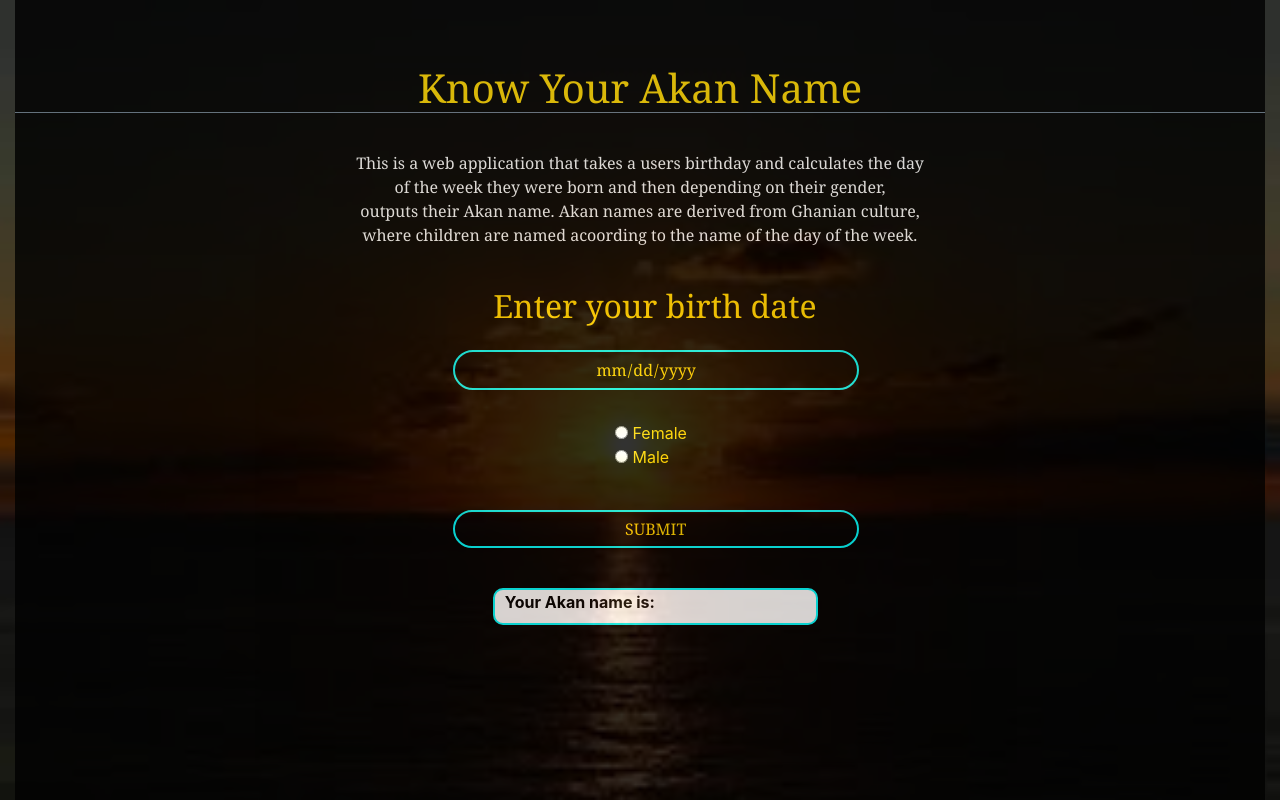
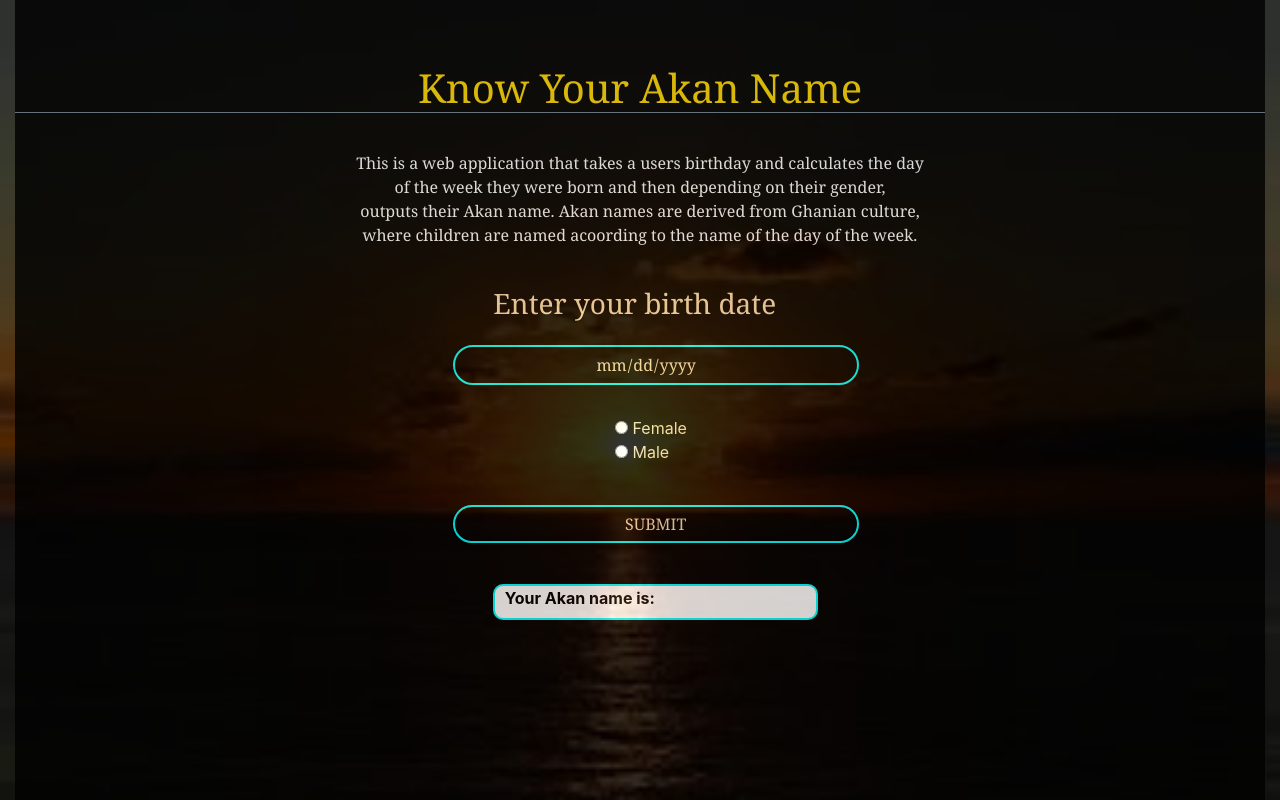
Before and after one commit to IreneMercy/Kan-Names, a plain HTML site: page index.html in a window 1280 px wide. Drawn offline with nearby package versions, Linux system fonts and the light colour scheme.

Commit message:
add a different header on the form

```diff
--- a/css/style.css
+++ b/css/style.css
@@ -36,7 +36,7 @@
 
 #birth{
   border-radius: 20px;
-  color:gold;
+  color:wheat;
   font-family: georgia;
   text-align: center;
   padding-top: 5px;
@@ -51,7 +51,7 @@
 }
 
 #gender{
-  color:gold;
+  color:wheat;
 }
 
 #genders{
@@ -61,7 +61,7 @@
 
 #submitButton{
   border-radius:20px;
-  color:gold;
+  color:wheat;
   font-family: georgia;
   border:2px solid cyan;
   background-color: transparent;
@@ -98,7 +98,7 @@
 
 
 #birth-date{
-  color:gold;
+  color:wheat;
   padding-top:3%;
   margin-left: 5%;
   font-family: georgia;
--- a/index.html
+++ b/index.html
@@ -18,7 +18,7 @@
 
           <div class="col-md-12 form">
             <form id="myform">
-              <h2 id="birth-date">Enter your birth date</h2>
+              <h3 id="birth-date">Enter your birth date</h3>
               <input class="input" type="date" id="birth" />
               <br>
               <div class="input" id="genders">
```
